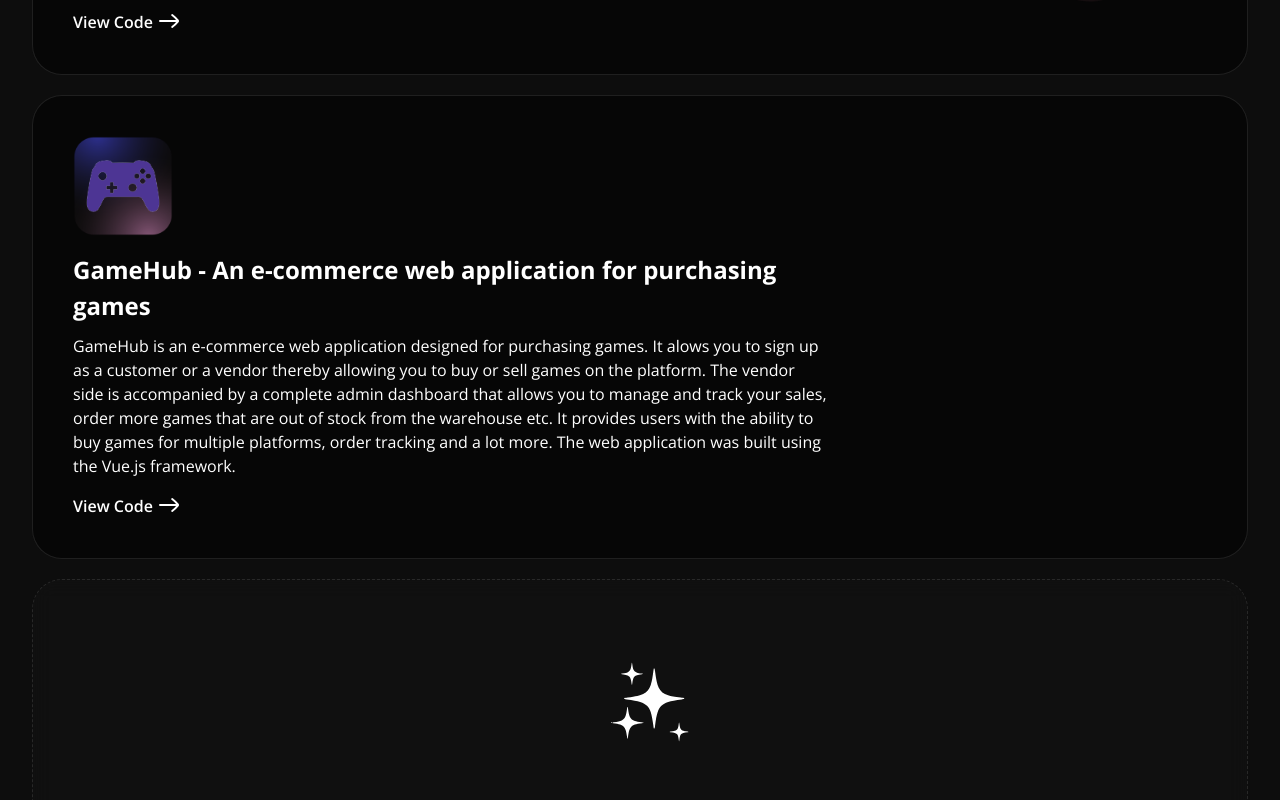
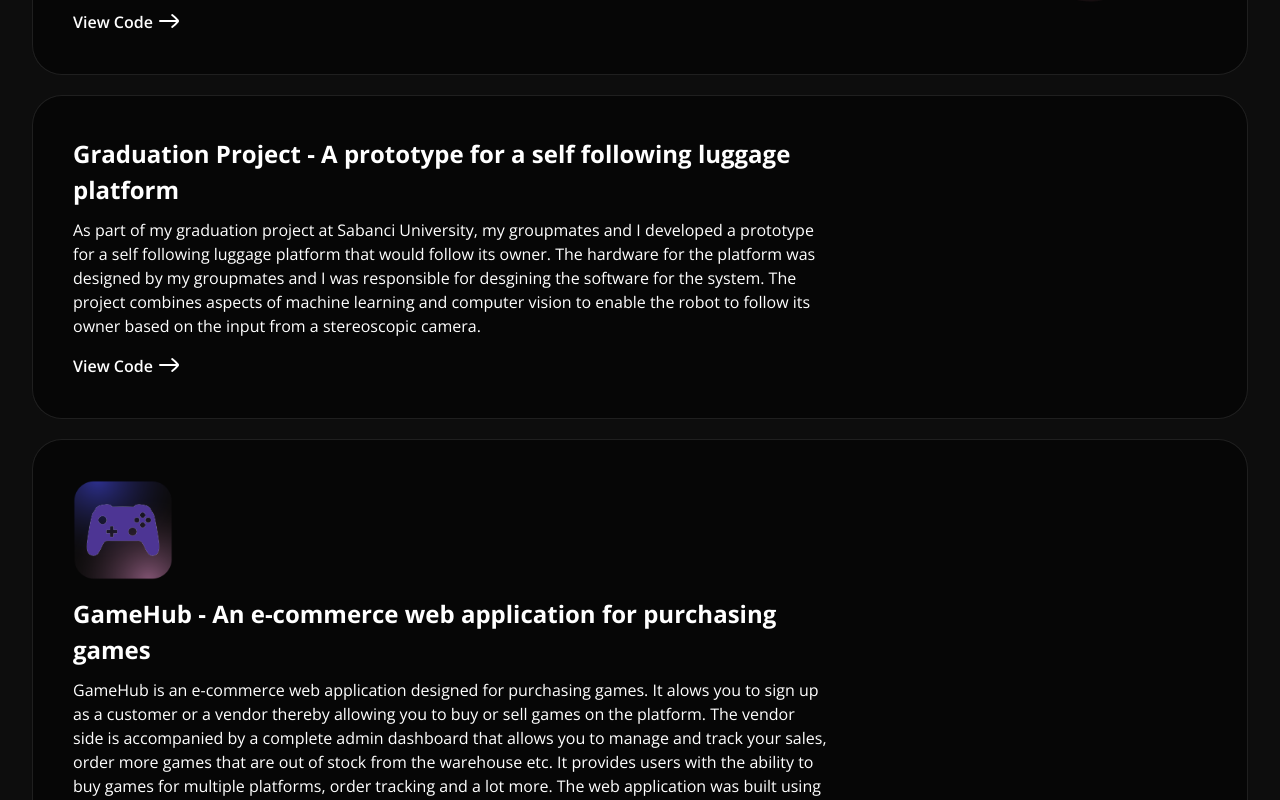
Before and after one commit to safwanyasin/portfolio, a React (Create React App) app: page / in a window 1280 px wide. Shown: the part 4120-4920 px from the top of the page. Built offline with nearby package versions, Linux system fonts and the light colour scheme.

Commit message:
added data about final project

```diff
--- a/src/components/WorkCard.jsx
+++ b/src/components/WorkCard.jsx
@@ -16,7 +16,9 @@
       <div className="work-card" data-aos="fade-down" data-aos-duration="1000">
         <div className="content">
           <div>
-            <img className="logo" src={logoUrl} alt={logoUrl} />
+            {logoUrl !== "" && (
+              <img className="logo" src={logoUrl} alt={logoUrl} />
+            )}
             <h2 className="name">{name}</h2>
             <p className="description">{description}</p>
           </div>
--- a/src/data/HomePageData.json
+++ b/src/data/HomePageData.json
@@ -74,6 +74,15 @@
           "name": "Lightbulb - An Educational Social Media App",
           "description": "This app holds a special place in my heart since it was the first mobile application I created. LightBulb is an educational social media application that aims to transform the time you spend on social media into a learning experience. It allows users to create posts while also adding relevant tags for each post, watch and react to other users' posts and much more!",
           "imageUrl": "/lightbulb_ss.png"
+        },
+        {
+          "id": "final_project",
+          "logoUrl": "",
+          "buttonText": "View Code",
+          "buttonLink": "https://github.com/safwanyasin/final_project",
+          "name": "Graduation Project - A prototype for a self following luggage platform",
+          "description": "As part of my graduation project at Sabanci University, my groupmates and I developed a prototype for a self following luggage platform that would follow its owner. The hardware for the platform was designed by my groupmates and I was responsible for desgining the software for the system. The project combines aspects of machine learning and computer vision to enable the robot to follow its owner based on the input from a stereoscopic camera.",
+          "imageUrl": ""
         },
         {
           "id": "gamehub",
```
